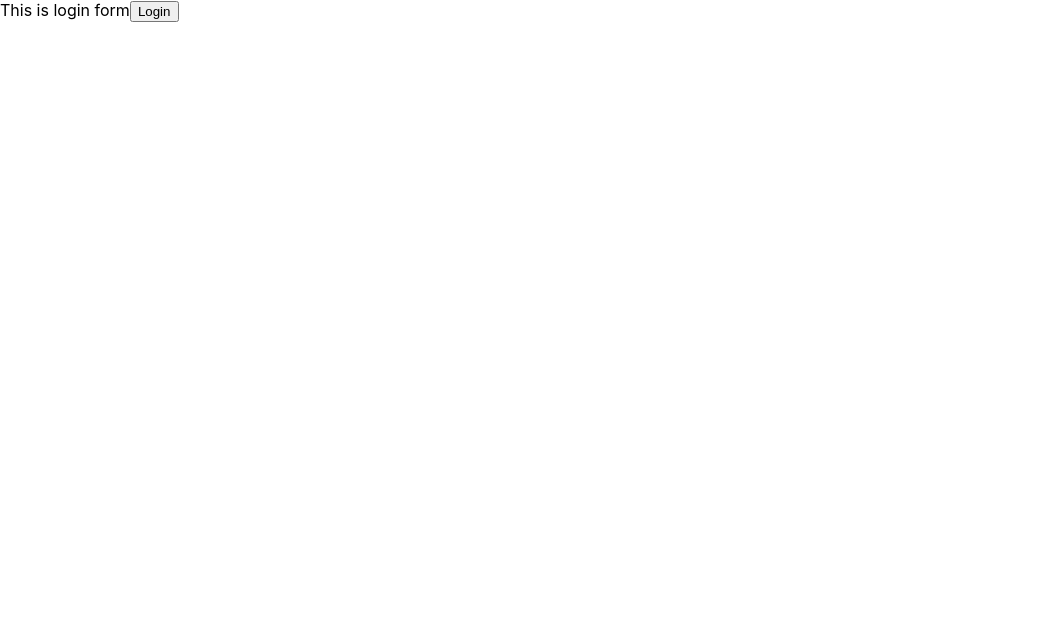
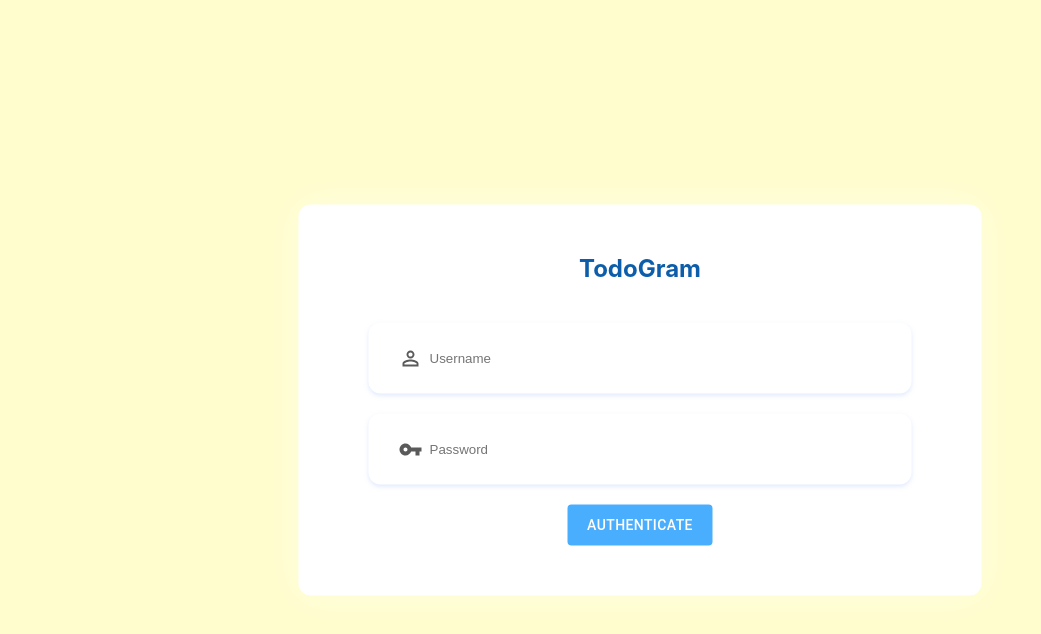
Before and after one commit to CodewithSudeep/TodoGram, a React (Create React App) app: page / in a window 1280 px wide. Shown: the top 634 px of the page, without its empty margins (0-1041 px from the left). Built offline with nearby package versions, Linux system fonts and the light colour scheme.

Commit message:
Login Side Completed

```diff
--- a/package.json
+++ b/package.json
@@ -3,6 +3,8 @@
   "version": "0.1.0",
   "private": true,
   "dependencies": {
+    "@material-ui/core": "^4.11.0",
+    "@material-ui/icons": "^4.9.1",
     "@testing-library/jest-dom": "^4.2.4",
     "@testing-library/react": "^9.5.0",
     "@testing-library/user-event": "^7.2.1",
--- a/src/App.css
+++ b/src/App.css
@@ -2,5 +2,6 @@
   margin: 0;
 }
 html{
-  background-color: rgba(255,250,130,0.4) 100%;
+  background: rgba(255,250,130,0.4) 100%;
+  overflow: hidden;
 }
--- /dev/null
+++ b/src/Login.css
@@ -0,0 +1,71 @@
+.login {
+  background: #fff;
+  max-height: 387px;
+  max-width: 622px;
+  position: absolute;
+  top: 50%;
+  left: 50%;
+  transform: translate3d(-50%, -50%, 0);
+  box-shadow: 0 0 40px 0 rgba(255, 255, 255, 0.4);
+  border-radius: 12px;
+  padding: 50px 70px;
+}
+
+.login-title {
+  color: #0c5eaa;
+  font-size: 24px;
+  font-weight: 700;
+  line-height: 28px;
+  text-align: center;
+  margin-bottom: 40px;
+}
+
+.login-input {
+  display: flex;
+  height: 41px;
+  width: 483px;
+  border-radius: 12px;
+  background-color: #fff;
+  box-shadow: 0 2px 4px 0 rgba(196, 212, 255, 0.5);
+  padding: 15px 30px;
+  margin-bottom: 20px;
+  font-size: 16px;
+  color: #5a5a5a;
+  line-height: 16px;
+  align-items: center;
+}
+
+.login-input > input {
+  flex: 1;
+  border: none;
+  outline: none;
+}
+
+.login-input > input:focus {
+  outline: none;
+}
+
+.login-input > .MuiSvgIcon-root {
+  margin-right: 5px;
+}
+
+.login-authenticateButton {
+  border-radius: 12px;
+  text-align: center;
+}
+
+.login-authenticateButton > .MuiButton-root {
+  background-color: #4aaeff !important;
+  color: #fff !important;
+  padding: 15px 20px;
+  height: 41px;
+  flex: 1!important;
+}
+
+.login-errorMessage{
+  display: flex;
+  background: lightcoral;
+  padding: 5px;
+  color: #fff;
+  margin-bottom: 10px;
+}
--- a/src/Login.js
+++ b/src/Login.js
@@ -1,14 +1,61 @@
-import React from 'react'
+import React, { useState } from "react";
 
-export default function Login({login}) {
-    const authenticate = () => login();
+// material ui components
+import PermIdentityIcon from "@material-ui/icons/PermIdentity";
+import VpnKeyIcon from "@material-ui/icons/VpnKey";
+import Button from "@material-ui/core/Button";
+import BlockIcon from '@material-ui/icons/Block';
 
-    return (
-        <div>
-            This is login form
-            <button onClick={() => authenticate()}>
-                Login
-            </button>
+import "./Login.css";
+
+export default function Login({ login }) {
+  const [username, setUsername] = useState("");
+  const [password, setPassword] = useState("");
+  const [isUnauthorised, setIsUnAutherised] = useState(!1);
+
+  const authenticate = () => {
+    if (username === "CodewithSudeep" && password === "admin123") {
+      login();
+      setIsUnAutherised(!1);
+    }
+
+    setIsUnAutherised(1);
+  };
+
+  return (
+    <div className="login">
+      {isUnauthorised && <div className="login-errorMessage"><BlockIcon/> Wrong username or password!</div>}
+
+      <form>
+        {/* username */}
+        <h1 className="login-title">TodoGram</h1>
+        <div className="login-input">
+          <PermIdentityIcon />
+          <input
+            type="text"
+            value={username}
+            onChange={(e) => setUsername(e.target.value)}
+            placeholder="Username"
+          />
         </div>
-    )
+
+        {/* password */}
+        <div className="login-input">
+          <VpnKeyIcon />
+          <input
+            type="password"
+            value={password}
+            onChange={(e) => setPassword(e.target.value)}
+            placeholder="Password"
+          />
+        </div>
+
+        <div className="login-authenticateButton">
+          <Button display="flex" flexGrow={1} onClick={() => authenticate()}>
+            AUTHENTICATE
+          </Button>
+        </div>
+      </form>
+    </div>
+  );
 }
```
Also changed, not shown: 1 other file (tests, documents, lock files or other folders).
